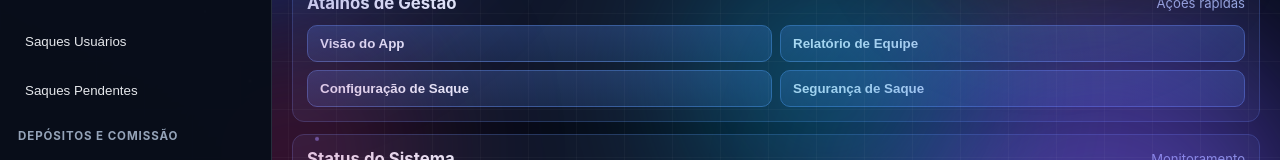
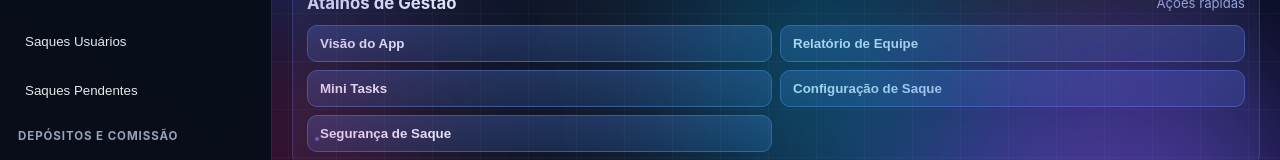
Before and after one commit to magnatazk20/mancera-frontend, a React (Vite) app: page /adf in a window 1280 px wide. Shown: the part 419-579 px from the top of the page. Built offline with nearby package versions, Linux system fonts and the light colour scheme; no server answers; sample sign-in values are in the browser's storage.

Commit message:
fix(admin): adiciona atalho de mini tasks no dashboard adf

```diff
--- a/src/pages/Admin.tsx
+++ b/src/pages/Admin.tsx
@@ -223,6 +223,7 @@ export default function Admin() {
             <div className="admin-shortcuts">
               <button type="button" onClick={() => navigate('/dashboard')}>Visão do App</button>
               <button type="button" onClick={() => navigate('/team-report')}>Relatório de Equipe</button>
+              <button type="button" onClick={() => navigate('/adf/mini-tasks')}>Mini Tasks</button>
               <button type="button" onClick={() => navigate('/adf/withdraw-config')}>Configuração de Saque</button>
               <button type="button" onClick={() => navigate('/withdraw-password')}>Segurança de Saque</button>
             </div>
```
